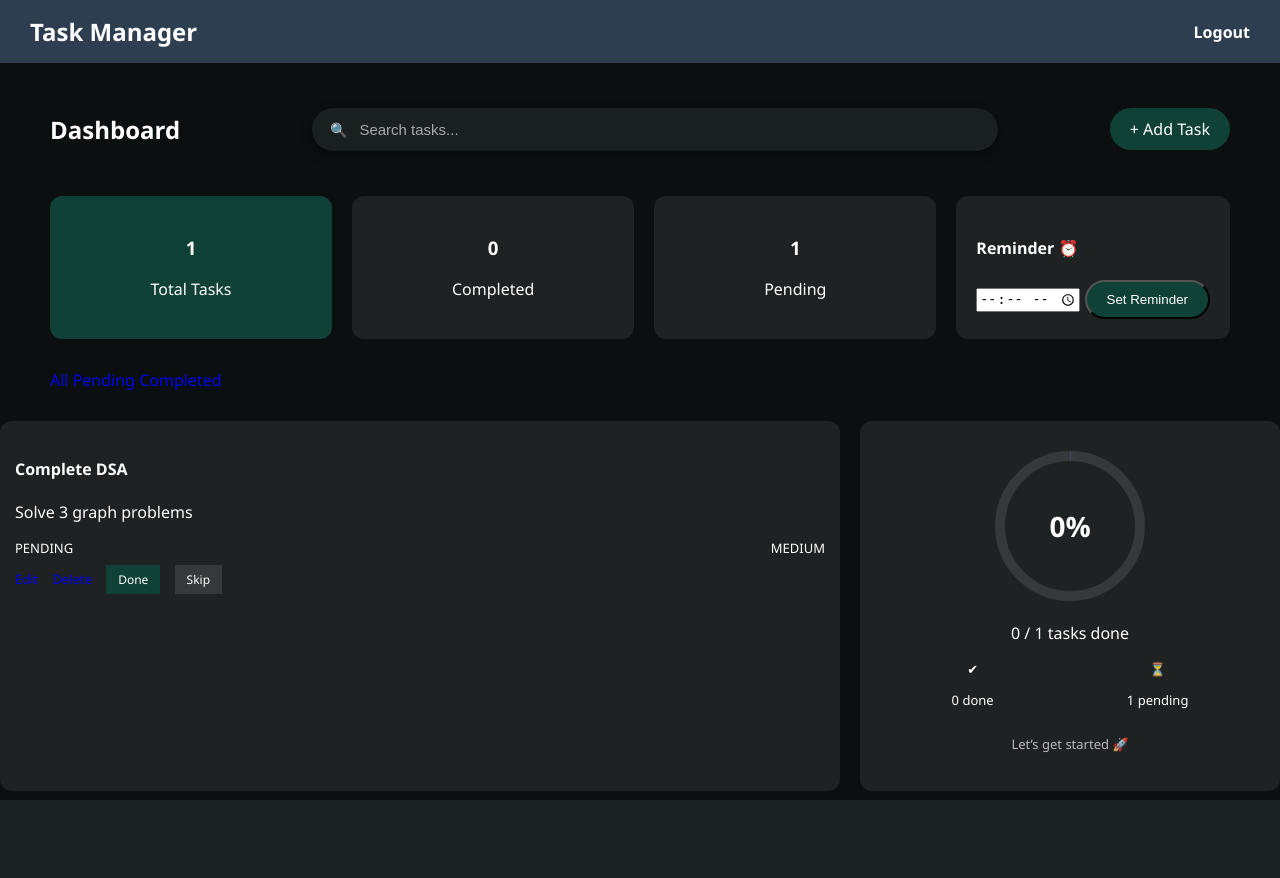
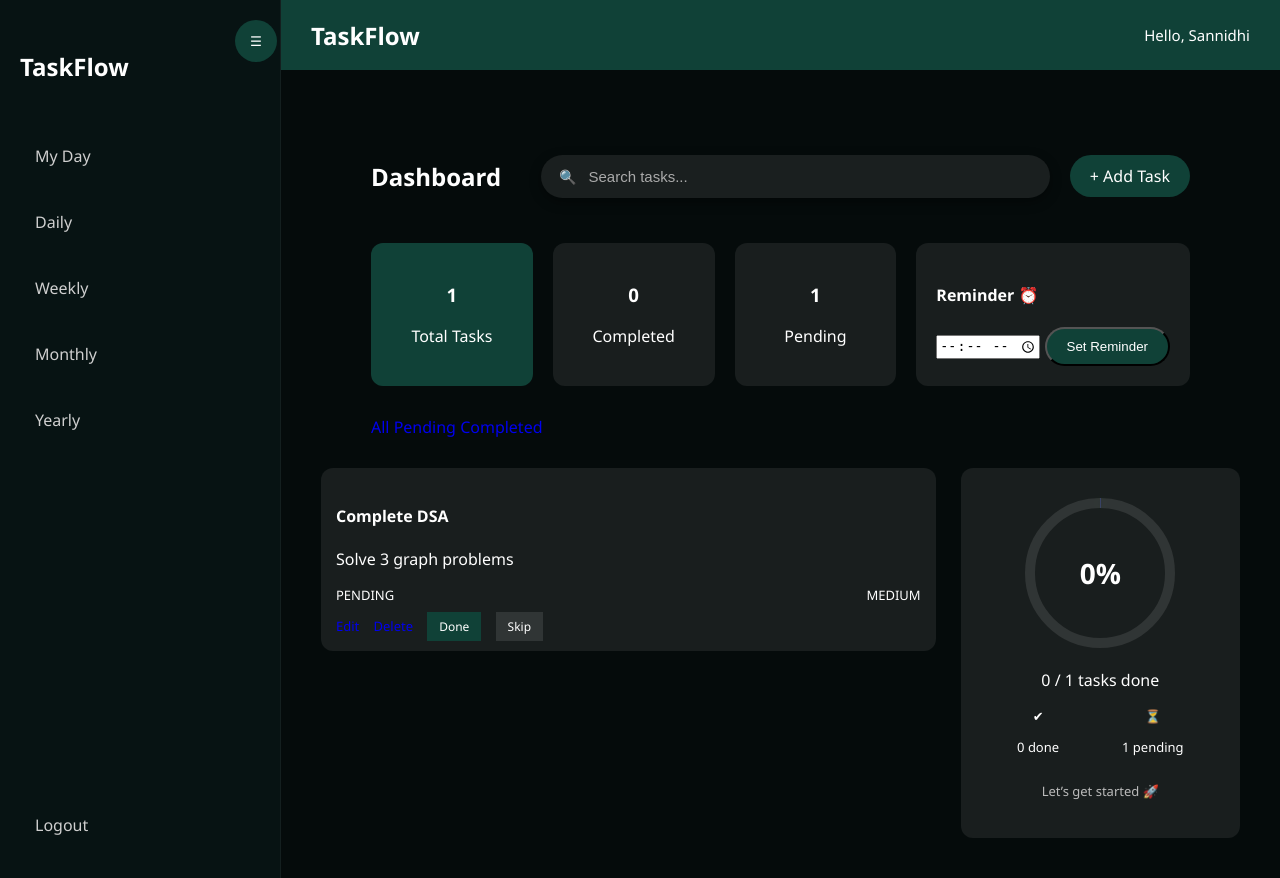
Before and after one commit to Anvekar-03Sannidhi/task-manager, a Django app: page /tasks/ in a window 1280 px wide. Before the commit the page ends 800 px from the top, so only its background shows below. Run offline with Django 5.2, Linux system fonts and the light colour scheme; a user stored in the database is signed in; data comes from the database, SQL or seed files in the repository; both versions use the stored data as it was after the commit.

Commit message:
Added sidebar navigation, task type filtering, navbar and dashboard UI improvements

```diff
--- a/tasks/models.py
+++ b/tasks/models.py
@@ -15,6 +15,19 @@ class Task(models.Model): #Database table for tasks-> connected to admin panel->
         ('HIGH', 'High'),
     ]
 
+    TASK_TYPES = [
+        ('DAILY', 'Daily'),
+        ('WEEKLY', 'Weekly'),
+        ('MONTHLY', 'Monthly'),
+        ('YEARLY', 'Yearly'),
+    ]
+
+    task_type = models.CharField(
+        max_length=20,
+        choices=TASK_TYPES,
+        default='DAILY'
+    )
+
     title = models.CharField(max_length=200) #short textfield , with max len of 200 chars
     description = models.TextField() #long textfield, no max len
     status = models.CharField(max_length=10, choices=STATUS_CHOICE, default='PENDING') #stores only PENDING or COMPLETED, default is PENDING
--- a/tasks/static/css/base.css
+++ b/tasks/static/css/base.css
@@ -117,3 +117,161 @@ body {
 a {
     text-decoration: none !important;
 }
+
+/* Layout */
+.app-layout {
+    display: flex;
+    min-height: 100vh;
+    background: #050b0b;
+}
+
+/* Sidebar */
+.sidebar {
+    width: 240px;
+    min-width: 240px;
+
+    background: #071313;
+
+    padding: 30px 20px;
+
+    display: flex;
+    flex-direction: column;
+    gap: 20px;
+
+    overflow: hidden;
+
+    transition: all 0.3s ease;
+}
+
+/* Hide sidebar */
+.sidebar.closed {
+    width: 0;
+    min-width: 0;
+    padding: 0;
+    overflow: hidden;
+}
+
+/* Logo */
+.sidebar h2 {
+    color: white;
+    margin-bottom: 30px;
+}
+
+/* Links */
+.sidebar a {
+    color: #cfcfcf;
+    text-decoration: none;
+    padding: 12px 15px;
+    border-radius: 10px;
+
+    transition: 0.3s;
+}
+
+/* Hover */
+.sidebar a:hover {
+    background: #104137;
+    color: white;
+}
+
+/* Hide all sidebar content */
+.sidebar.closed * {
+    opacity: 0;
+    pointer-events: none;
+}
+
+/* Logout */
+.logout-link {
+    margin-top: auto;
+}
+
+/* Main */
+.main-area {
+    flex: 1;
+    position: relative;
+    transition: 0.3s ease;
+}
+
+/* Toggle button */
+.toggle-btn {
+    position: fixed;
+
+    top: 20px;
+    left: 235px;
+
+    width: 42px;
+    height: 42px;
+
+    border-radius: 50%;
+    border: none;
+
+    background: #104137;
+    color: white;
+
+    cursor: pointer;
+    z-index: 2000;
+
+    transition: 0.3s ease;
+}
+
+/* Button moves left when sidebar closed */
+.sidebar.closed ~ .main-area .toggle-btn {
+    left: 20px;
+}
+
+/* Main content */
+.main-content {
+    padding: 40px;
+}
+
+/* Sidebar logo */
+.sidebar-logo {
+    white-space: nowrap;
+    transition: 0.3s ease;
+}
+
+/* Top Navbar */
+.top-navbar {
+    width: 100%;
+    height: 70px;
+
+    background: #104137;
+
+    display: flex;
+    justify-content: space-between;
+    align-items: center;
+
+    padding: 0 30px;
+    box-sizing: border-box;
+
+    color: white;
+
+    position: sticky;
+    top: 0;
+    z-index: 1000;
+}
+
+/* App Name */
+.top-navbar h3 {
+    margin: 0;
+    font-size: 24px;
+}
+
+/* Right section */
+.nav-right {
+    margin-left: auto;
+
+    display: flex;
+    align-items: center;
+}
+
+/* Username */
+.user-name {
+    font-size: 15px;
+    font-weight: 500;
+}
+
+/* Hide logo text when sidebar closes */
+.sidebar.closed .sidebar-logo {
+    opacity: 0;
+    visibility: hidden;
+}
--- a/tasks/static/css/dashboard.css
+++ b/tasks/static/css/dashboard.css
@@ -125,15 +125,17 @@ body {
 
 .main-grid {
     display: grid;
-    grid-template-columns: 2fr 1fr;
-    gap: 20px;
+    grid-template-columns: 2.2fr 1fr;
+    gap: 25px;
+    align-items: start;
 }
 
 /* ================= TASKS ================= */
 
 .tasks-section {
-    display: grid;
-    gap: 15px;
+    display: flex;
+    flex-direction: column;
+    gap: 20px;
 }
 
 .task-card {
@@ -280,7 +282,7 @@ body {
 }
 
 .progress-ring {
-    filter: drop-shadow(0 0 6px #4f6df5);
+    filter: drop-shadow(0 0 6px #104137);
     transition: stroke-dashoffset 1s ease-in-out;
 }
 
--- /dev/null
+++ b/tasks/static/js/sidebar.js
@@ -0,0 +1,6 @@
+const toggleBtn = document.getElementById("toggle-btn");
+const sidebar = document.getElementById("sidebar");
+
+toggleBtn.addEventListener("click", () => {
+    sidebar.classList.toggle("closed");
+});
--- a/tasks/templates/base.html
+++ b/tasks/templates/base.html
@@ -11,26 +11,66 @@
 
 <body>
 
-    <!-- Navbar -->
-    {% if request.path != '/login/' and request.path != '/signup/' %}
+{% if request.path != '/' and request.path != '/login/' and request.path != '/signup/' %}
 
-    <header>
-        <div>
-            <h2>Task Manager</h2>
+<div class="app-layout">
+
+    <!-- SIDEBAR -->
+    <div class="sidebar" id="sidebar">
+
+        <h2 class="sidebar-logo">TaskFlow</h2>
+
+        <a href="/tasks/">My Day</a>
+        <a href="/tasks/?type=DAILY">Daily</a>
+        <a href="/tasks/?type=WEEKLY">Weekly</a>
+        <a href="/tasks/?type=MONTHLY">Monthly</a>
+        <a href="/tasks/?type=YEARLY">Yearly</a>
+
+        <a href="/logout/" class="logout-link">Logout</a>
+
+    </div>
+
+    <!-- MAIN -->
+    <div class="main-area">
+
+        <!-- TOP NAVBAR -->
+        <div class="top-navbar">
+
+            <h3>TaskFlow</h3>
+
+            <div class="nav-right">
+                <span class="user-name">
+                    Hello, {{ request.user.username }}
+                </span>
+            </div>
+
         </div>
-        <div>
-            <a href="/logout/">Logout</a>
-        </div>
-    </header>
 
-    {% endif %}
+        <!-- TOGGLE BUTTON -->
+        <button id="toggle-btn" class="toggle-btn">
+            ☰
+        </button>
 
-    <main>
-        {% block content %}
-        {% endblock %}
-    </main>
+        <main class="main-content">
+            {% block content %}{% endblock %}
+        </main>
 
-    {% block extra_js %}{% endblock %}
+    </div>
+
+</div>
+
+{% else %}
+
+<main class="full-page">
+    {% block auth_content %}{% endblock %}
+</main>
+
+{% endif %}
+
+<script src="{% static 'js/sidebar.js' %}"></script>
+
+{% block extra_js %}{% endblock %}
 
 </body>
+
 </html>
--- a/tasks/templates/login.html
+++ b/tasks/templates/login.html
@@ -5,7 +5,7 @@
 <link rel="stylesheet" href="{% static 'css/auth.css' %}">
 {% endblock %}
 
-{% block content %}
+{% block auth_content %}
 
 <div class="auth-container">
 
--- a/tasks/templates/signup.html
+++ b/tasks/templates/signup.html
@@ -5,7 +5,7 @@
 <link rel="stylesheet" href="{% static 'css/auth.css' %}">
 {% endblock %}
 
-{% block content %}
+{% block auth_content %}
 
 <div class="auth-container">
 
--- a/tasks/views.py
+++ b/tasks/views.py
@@ -61,6 +61,12 @@ def task_list(request):
 
     # BASE QUERY
     tasks = Task.objects.filter(user=request.user)
+
+    # SIDEBAR TASK TYPE FILTER
+    task_type = request.GET.get('type')
+
+    if task_type:
+        tasks = tasks.filter(task_type=task_type)
 
     # APPLY FILTER
     if filter_type == "PENDING":
```
Also changed, not shown: db.sqlite3, tasks/migrations/0003_task_task_type.py (added).
